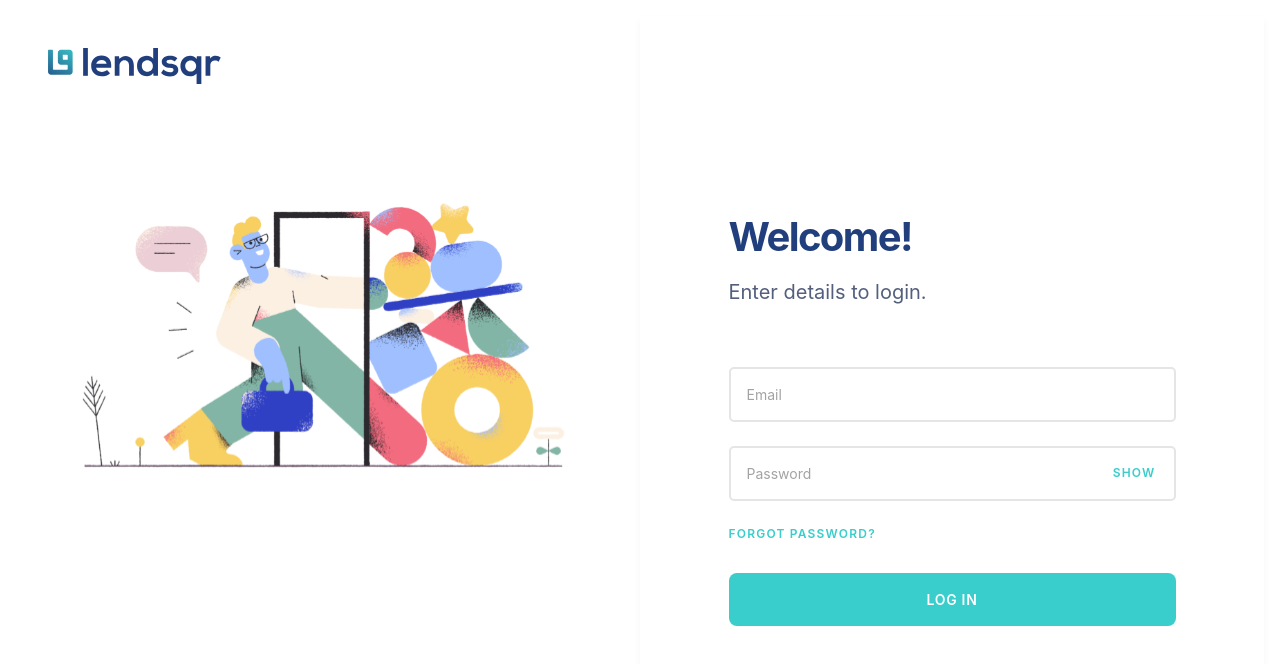
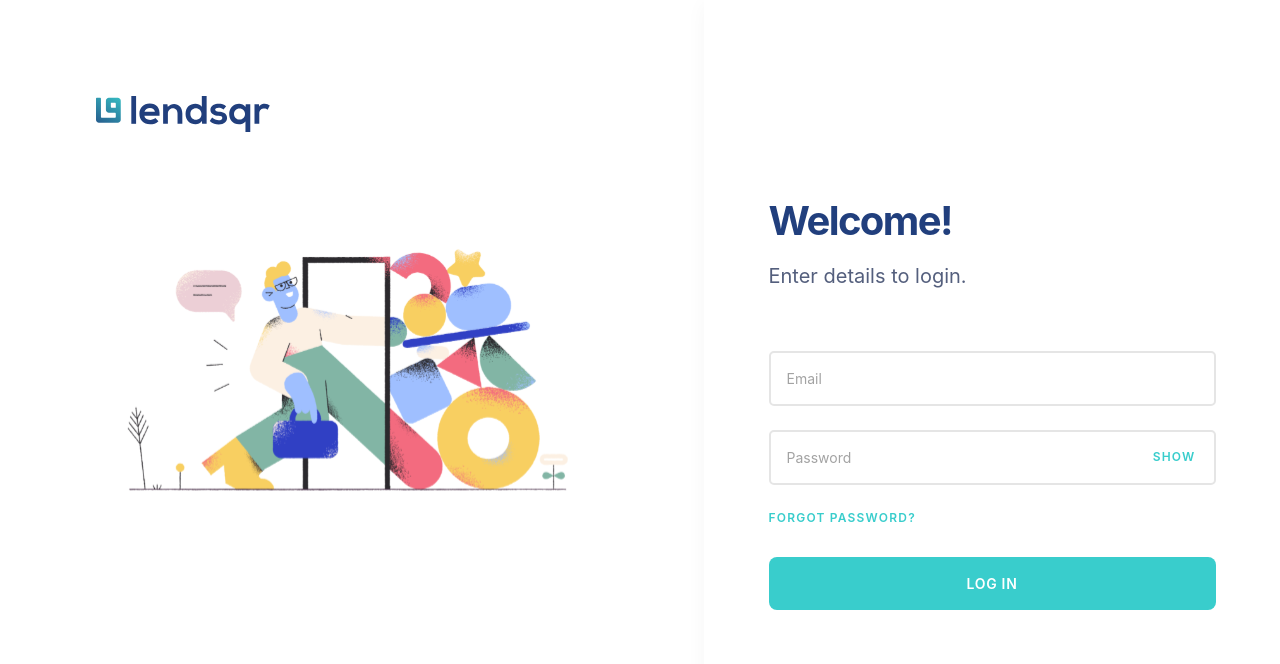
Before and after one commit to Yusolaa/lendsqr-fe-test, a Next.js app: page /login in a window 1280 px wide. Shown: the top 664 px of the page. Built offline with nearby package versions, Linux system fonts and the light colour scheme.

Commit message:
update: added the show and hide password

```diff
--- a/src/app/layout.tsx
+++ b/src/app/layout.tsx
@@ -25,7 +25,7 @@ export default function RootLayout({
   return (
     <html lang='en'>
       <body
-        className={`${geistSans.variable} ${geistMono.variable} antialiased p-4`}
+        className={`${geistSans.variable} ${geistMono.variable} antialiased`}
       >
         {children}
       </body>
--- a/src/app/login/login.scss
+++ b/src/app/login/login.scss
@@ -18,22 +18,10 @@ $font: 'Avenir Next', 'Inter', sans-serif;
     background-color: #ffffff;
     display: flex;
     flex-direction: column;
-    padding: 2rem 2rem;
+    padding: 6rem 6rem;
 
     .logo {
       margin-bottom: 6rem;
-
-      img {
-        width: 173px;
-        height: auto;
-      }
-    }
-
-    .illustration {
-      flex: 1;
-      display: flex;
-      align-items: start;
-      justify-content: center;
     }
 
     @media (max-width: 960px) {
@@ -48,7 +36,7 @@ $font: 'Avenir Next', 'Inter', sans-serif;
     align-items: center;
 
     padding: 2rem;
-    box-shadow: 0px 4px 8px rgba(0, 0, 0, 0.04);
+    box-shadow: 0px 4px 20px rgba(0, 0, 0, 0.04);
 
     .form-container {
       width: 100%;
@@ -114,6 +102,12 @@ $font: 'Avenir Next', 'Inter', sans-serif;
           }
         }
 
+        .show-btn {
+          &.active {
+            color: darken($primary-color, 10%);
+          }
+        }
+
         .forgot-password {
           text-decoration: none;
           color: $primary-color;
--- a/src/app/login/page.tsx
+++ b/src/app/login/page.tsx
@@ -1,10 +1,17 @@
+'use client';
 import Image from 'next/image';
-import React from 'react';
+import React, { useState } from 'react';
 import Logo from '@/app/assets/lendsqr.svg';
 import LoginImage from '@/app/assets/log-in.svg';
 import './login.scss';
 
 const LoginPage = () => {
+  const [showPassword, setShowPassword] = useState(false);
+
+  const togglePasswordVisibility = () => {
+    setShowPassword(!showPassword);
+  };
+
   return (
     <div className='login-page'>
       {/* Left side - illustration */}
@@ -30,12 +37,17 @@ const LoginPage = () => {
 
             <div className='form-group password-group'>
               <input
-                type='password'
+                type={showPassword ? 'text' : 'password'}
                 id='password'
                 placeholder='Password'
                 required
               />
-              <span className='show-btn'>SHOW</span>
+              <button
+                onClick={togglePasswordVisibility}
+                className={`show-btn ${showPassword ? 'active' : ''}`}
+              >
+                {showPassword ? 'HIDE' : 'SHOW'}
+              </button>
             </div>
 
             <a href='#' className='forgot-password'>
```
